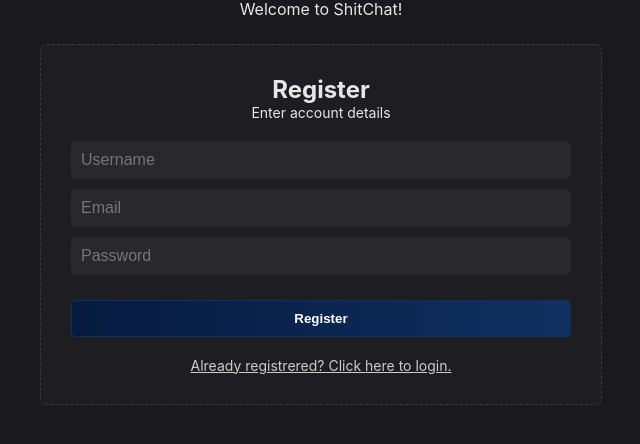
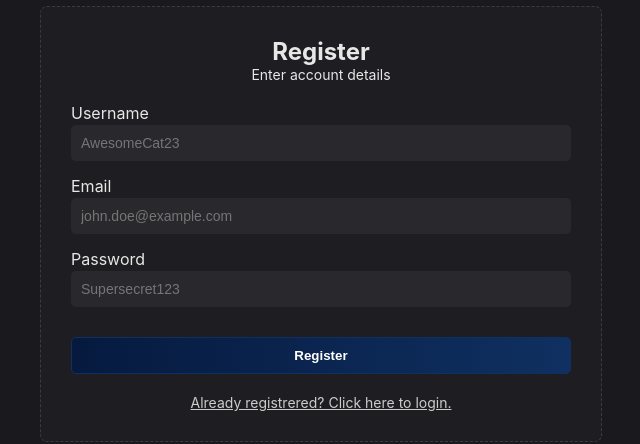
Before and after one commit to nostr1c/ShitChatUi, a React (Vite) app: page /register in a window 1280 px wide. Shown: the part 218-662 px from the top of the page, without its empty margins (319-959 px from the left). Built offline with nearby package versions, Linux system fonts and the light colour scheme; no server answers.

Commit message:
Some better validation error lists for login/register

```diff
--- /dev/null
+++ b/src/components/ValidationErrorList.jsx
@@ -0,0 +1,15 @@
+import "../pages/scss/Login.scss";
+
+function ValidationErrorList({ errors }) {
+  if (!errors || errors.length === 0) return null;
+
+  return (
+    <ul className="Errors">
+      {errors.map((error, i) => (
+        <li key={i}>{error}</li>
+      ))}
+    </ul>
+  )
+}
+
+export default ValidationErrorList;
--- a/src/pages/Login.jsx
+++ b/src/pages/Login.jsx
@@ -7,11 +7,13 @@ import "./scss/Login.scss"
 import { showToast } from "../redux/toast/toastThunks";
 import { handleApiErrors } from "../utils/general";
 import { IoChatboxOutline } from "react-icons/io5";
+import ValidationErrorList from "../components/ValidationErrorList";
 
 function Login() {
   const api = useApi();
   const isAuthenticated = useSelector((state) => state.auth.isAuthenticated);
   const [credentials, setCredentials] = useState({ email: "", password: "" });
+  const [errors, setErrors] = useState(null);
   const [redirect, setRedirect] = useState(false);
   const dispatch = useDispatch();
 
@@ -25,10 +27,14 @@ function Login() {
       }
       setRedirect(true);
     } catch (error) {
-      dispatch(showToast("error", error?.response?.data?.message))
-
-      const errors = error.response.data.errors;
-      if (errors) handleApiErrors(dispatch, errors);
+      var response = error.response.data;
+      if (response.hasErrors) {
+        setErrors(response.errors);
+        dispatch(showToast("error", response.message))
+      }
+      if (response.message == "ErrorInvalidEmailOrPassword") {
+        dispatch(showToast("error", response.message))
+      }
     }
   };
 
@@ -54,18 +60,33 @@ function Login() {
             <p>Enter your credentials</p>
           </div>
           <form onSubmit={handleSubmit}>
+            <div className="Child">
+              <label htmlFor="email">Email</label>
               <input
+                id="email"
                 type="text"
-              placeholder="Email"
+                placeholder="john.doe@example.com"
                 value={credentials.email}
                 onChange={(e) => setCredentials({ ...credentials, email: e.target.value })}
               />
+              <ValidationErrorList
+                errors={errors?.Email}
+              />
+            </div>
+            <div className="Child">
+              <label htmlFor="password">Password</label>
               <input
+                id="password"
                 type="password"
-              placeholder="Password"
+                placeholder="Supersecret123"
                 value={credentials.password}
                 onChange={(e) => setCredentials({ ...credentials, password: e.target.value })}
               />
+              <ValidationErrorList
+                errors={errors?.Password}
+              />
+            </div>
+
             <button type="submit">Login</button>
           </form>
           <Link to="/register">No account? Click here to register.</Link>
--- a/src/pages/Register.jsx
+++ b/src/pages/Register.jsx
@@ -6,11 +6,13 @@ import { fetchUser } from "../redux/auth/authThunks";
 import "./scss/Login.scss"
 import { showToast } from "../redux/toast/toastThunks";
 import { IoChatboxOutline } from "react-icons/io5";
+import ValidationErrorList from "../components/ValidationErrorList";
 
 function Register() {
   const api = useApi();
   const isAuthenticated = useSelector((state) => state.auth.isAuthenticated);
   const [credentials, setCredentials] = useState({ username: "", email: "", password: "" });
+  const [errors, setErrors] = useState(null);
   const [redirect, setRedirect] = useState(false);
   const dispatch = useDispatch();
 
@@ -24,14 +26,10 @@ function Register() {
       }
       setRedirect(true);
     } catch (error) {
-      if (error.response.data.hasErrors) {
-        const errors = error.response.data.errors;
-
-        Object.entries(errors).forEach(([key, messages]) => {
-          messages.forEach((message) => {
-            dispatch(showToast("error", message))
-          });
-        });
+      var response = error.response.data;
+      if (response.hasErrors) {
+        setErrors(response.errors);
+        dispatch(showToast("error", response.message))
       }
     }
   };
@@ -58,26 +56,47 @@ function Register() {
             <p>Enter account details</p>
           </div>
           <form onSubmit={handleSubmit} autoComplete="off">
+            <div className="Child">
+              <label htmlFor="username">Username</label>
               <input
+                id="username"
                 type="text"
-              placeholder="Username"
+                placeholder="AwesomeCat23"
                 value={credentials.username}
                 onChange={(e) => setCredentials({ ...credentials, username: e.target.value })}
                 autoComplete="new-password"
               />
+              <ValidationErrorList
+                errors={errors?.Username}
+              />
+            </div>
+            <div className="Child">
+              <label htmlFor="email">Email</label>
               <input
+                id="email"
                 type="text"
-              placeholder="Email"
+                placeholder="john.doe@example.com"
                 value={credentials.email}
                 onChange={(e) => setCredentials({ ...credentials, email: e.target.value })}
               />
+              <ValidationErrorList
+                errors={errors?.Email}
+              />
+            </div>
+            <div className="Child">
+              <label htmlFor="password">Password</label>
               <input
+                id="password"
                 type="password"
-              placeholder="Password"
+                placeholder="Supersecret123"
                 value={credentials.password}
                 onChange={(e) => setCredentials({ ...credentials, password: e.target.value })}
-              autocomplete="new-password"
+                autoComplete="new-password"
               />
+              <ValidationErrorList
+                errors={errors?.Password}
+              />
+            </div>
             <button type="submit">Register</button>
           </form>
           <Link to="/login">Already registrered? Click here to login.</Link>
--- a/src/pages/scss/Login.scss
+++ b/src/pages/scss/Login.scss
@@ -58,16 +58,22 @@
         & form {
             display: flex;
             flex-direction: column;
-            gap: 10px;
+            gap: 15px;
             width: 100%;
+
+            & .Child {
+                display: flex;
+                flex-direction: column;
+                gap: 2px;
+            }
 
             input {
                 background-color: rgba(255,255,255,0.05);
                 padding: 10px;
                 outline: none;
                 border: none;
-                color: #fff;
-                font-size: 16px;
+                color: #d4d4d4;
+                font-size: 14px;
                 border-radius: 5px;
             }
 
@@ -90,6 +96,12 @@
                     cursor: pointer;
                 }
             }
+
+            & .Errors {
+                margin-left: 20px;
+                color: #db7070;
+                font-size: 15px;
+            }
         }
 
         a {
```
Lines whose indentation alone changed are shown as unchanged.
